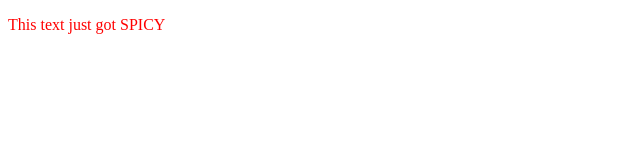
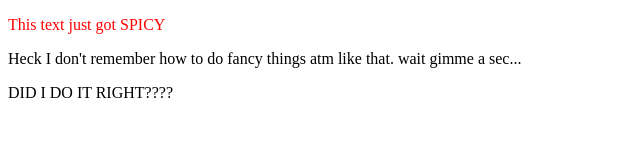
Before and after one commit to rowan-polster/Studio-22.7-Communication-Log, a plain HTML site: page index.html in a window 1280 px wide. Shown: the whole page, without its empty margins (0-640 px from the left). Drawn offline with Linux system fonts and the light colour scheme.

Commit message:
added new paragraph line and tried to use bold

```diff
--- a/index.html
+++ b/index.html
@@ -2,5 +2,7 @@
     <html>
         <body>
             <p style="color:red">This text just got SPICY</p>
+            <p>Heck I don't remember how to do fancy things atm like that. wait gimme a sec...</p>
+            <p bold>DID I DO IT RIGHT????</p>
         </body>
     </html>
```
